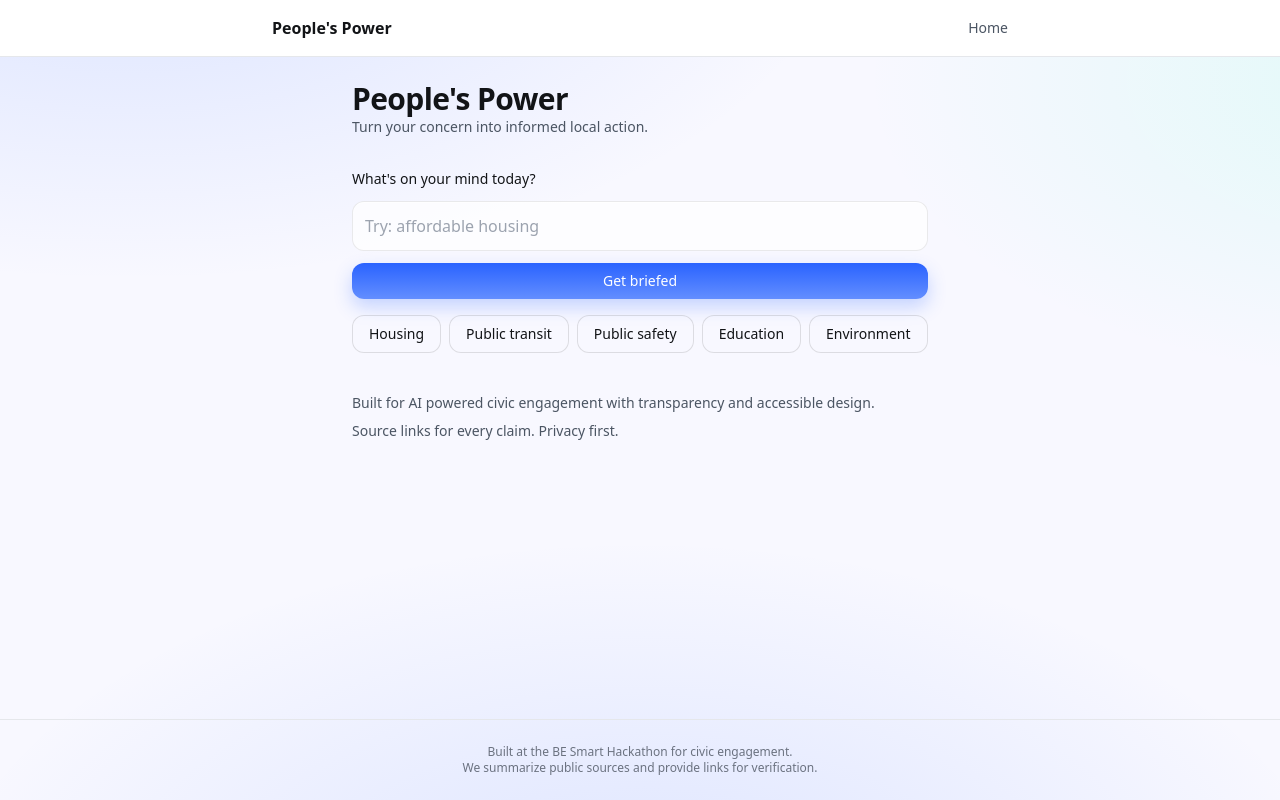
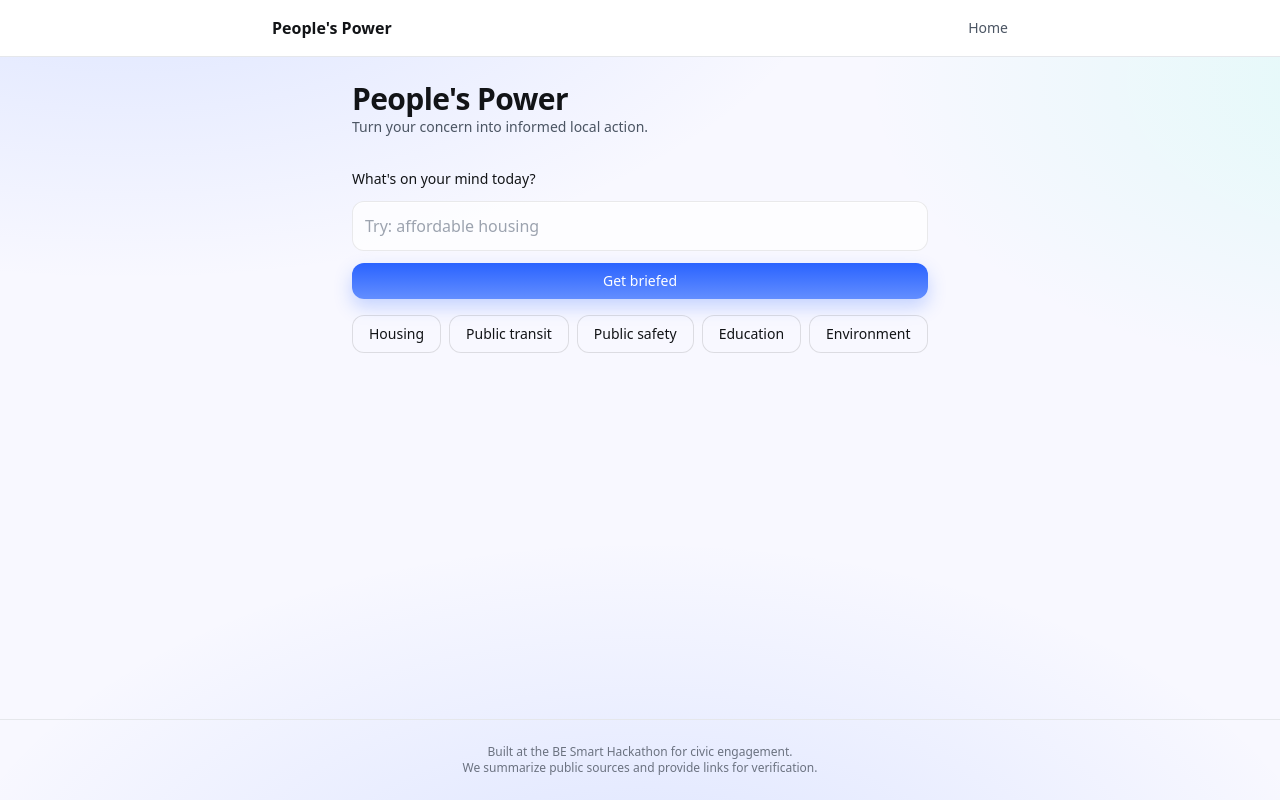
Before and after one commit to tunakurucu/website-record, a React (Vite) app in the folder peoples-power/: page / in a window 1280 px wide. Built offline with nearby package versions, Linux system fonts and the light colour scheme; no server answers.

Commit message:
Footer-removal

```diff
--- a/peoples-power/src/routes/Home.tsx
+++ b/peoples-power/src/routes/Home.tsx
@@ -45,12 +45,6 @@ className="btn btn-outline rounded-full"
 </button>
 ))}
 </div>
-
-
-<section className="mt-10 space-y-2 text-sm text-gray-600">
-<p>Built for AI powered civic engagement with transparency and accessible design.</p>
-<p>Source links for every claim. Privacy first.</p>
-</section>
 </div>
 );
 }
```
